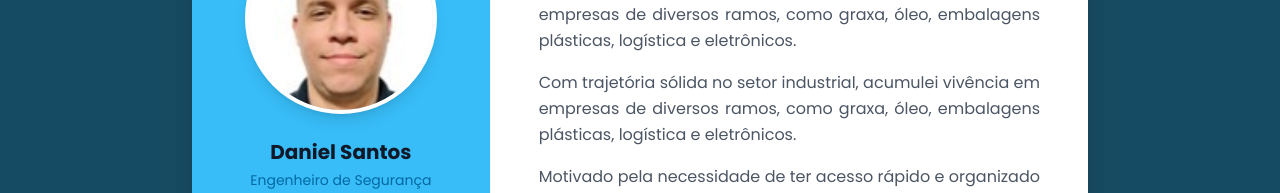
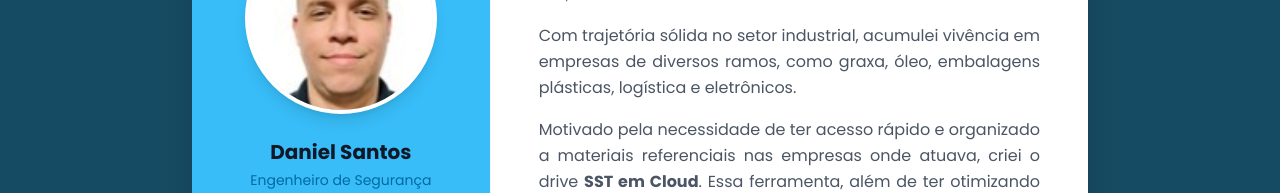
Before and after one commit to dtdevs25/sstemcloud, a React (Vite) app: page / in a window 1280 px wide. Both pictures are taken after a click on the button "O Drive". Shown: the part 314-507 px from the top of the page. Built offline with nearby package versions, Linux system fonts and the light colour scheme.

Commit message:
Fix: Remove duplicated paragraph in AboutModal

```diff
--- a/components/AboutModal.tsx
+++ b/components/AboutModal.tsx
@@ -54,9 +54,6 @@ export const AboutModal: React.FC<AboutModalProps> = ({ isOpen, onClose }) => {
               Com trajetória sólida no setor industrial, acumulei vivência em empresas de diversos ramos, como graxa, óleo, embalagens plásticas, logística e eletrônicos.
             </p>
             <p>
-              Com trajetória sólida no setor industrial, acumulei vivência em empresas de diversos ramos, como graxa, óleo, embalagens plásticas, logística e eletrônicos.
-            </p>
-            <p>
               Motivado pela necessidade de ter acesso rápido e organizado a materiais referenciais nas empresas onde atuava, criei o drive <strong>SST em Cloud</strong>. Essa ferramenta, além de ter otimizando meu trabalho, se tornou um sucesso, me inspirando a compartilhá-la com a comunidade SST.
             </p>
           </div>
```
